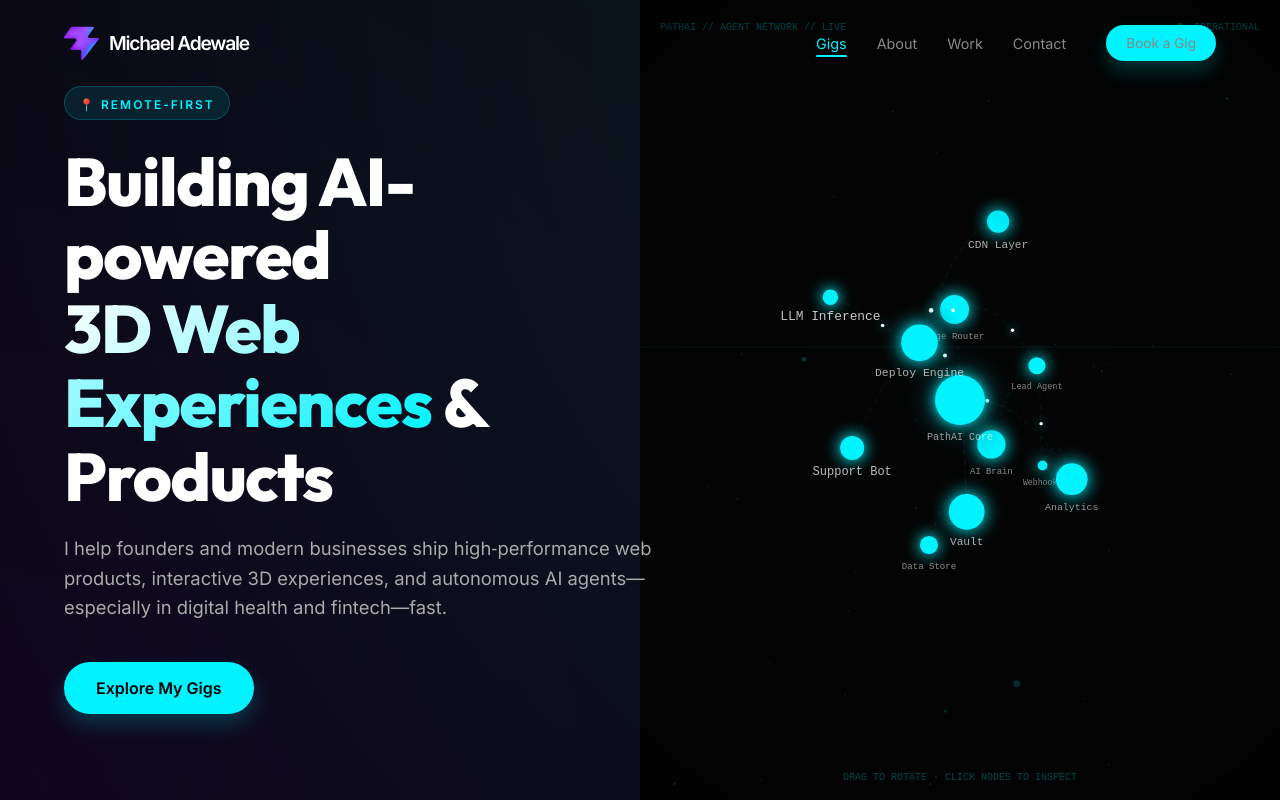
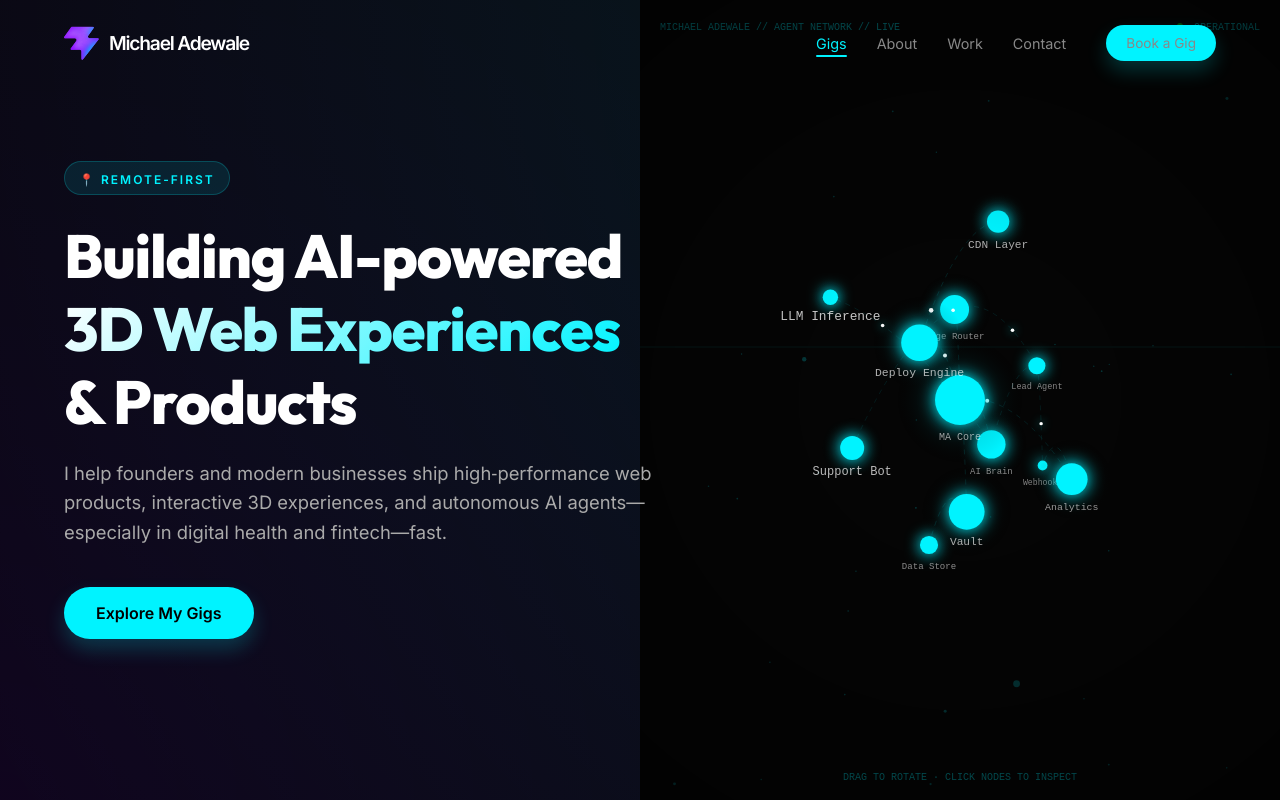
Before and after one commit to mchlshot-code/PathAI-Agency, a React (Vite) app: page / in a window 1280 px wide. Shown: the top 800 px of the page. Built offline with nearby package versions, Linux system fonts and the light colour scheme.

Commit message:
Fix hero typography wrapping and canvas personal branding

```diff
--- a/src/components/AgentNetworkCanvas.jsx
+++ b/src/components/AgentNetworkCanvas.jsx
@@ -2,7 +2,7 @@ import { useEffect, useRef, useState } from 'react';
 
 // Node configurations
 const NODES = [
-  { id: 'core', label: 'PathAI Core', sub: 'Orchestrator Hub', tier: 1, size: 25, pos: [0, 0, 0], connections: 5 },
+  { id: 'core', label: 'MA Core', sub: 'Orchestrator Hub', tier: 1, size: 25, pos: [0, 0, 0], connections: 5 },
   // Tier 1
   { id: 'brain', label: 'AI Brain', sub: 'Language Model Layer', tier: 2, size: 16, pos: [100, 50, 40], connections: 3 },
   { id: 'deploy', label: 'Deploy Engine', sub: 'CI/CD Pipeline', tier: 2, size: 16, pos: [-100, -50, -40], connections: 2 },
@@ -279,7 +279,7 @@ const AgentNetworkCanvas = () => {
       ctx.fillStyle = 'rgba(0, 243, 255, 0.4)';
       ctx.font = '10px monospace';
       ctx.textAlign = 'left';
-      ctx.fillText('PATHAI // AGENT NETWORK // LIVE', 20, 30);
+      ctx.fillText('MICHAEL ADEWALE // AGENT NETWORK // LIVE', 20, 30);
 
       ctx.textAlign = 'right';
       const opPulse = Math.sin(time * 0.005) > 0;
--- a/src/components/Hero.jsx
+++ b/src/components/Hero.jsx
@@ -20,9 +20,9 @@ const Hero = () => {
           initial={{ opacity: 0, x: -50 }}
           animate={{ opacity: 1, x: 0 }}
           transition={{ duration: 0.8 }}
-          style={{ fontSize: '4.2rem', lineHeight: '1.1', marginBottom: '20px' }}
+          style={{ fontSize: 'clamp(2.5rem, 5vw, 3.8rem)', lineHeight: '1.2', marginBottom: '20px' }}
         >
-          Building AI-powered <br /><span className="text-gradient">3D Web Experiences</span> & Products
+          Building AI-powered <span className="text-gradient">3D Web Experiences</span> & Products
         </motion.h1>
         <motion.p
           initial={{ opacity: 0, x: -50 }}
```
